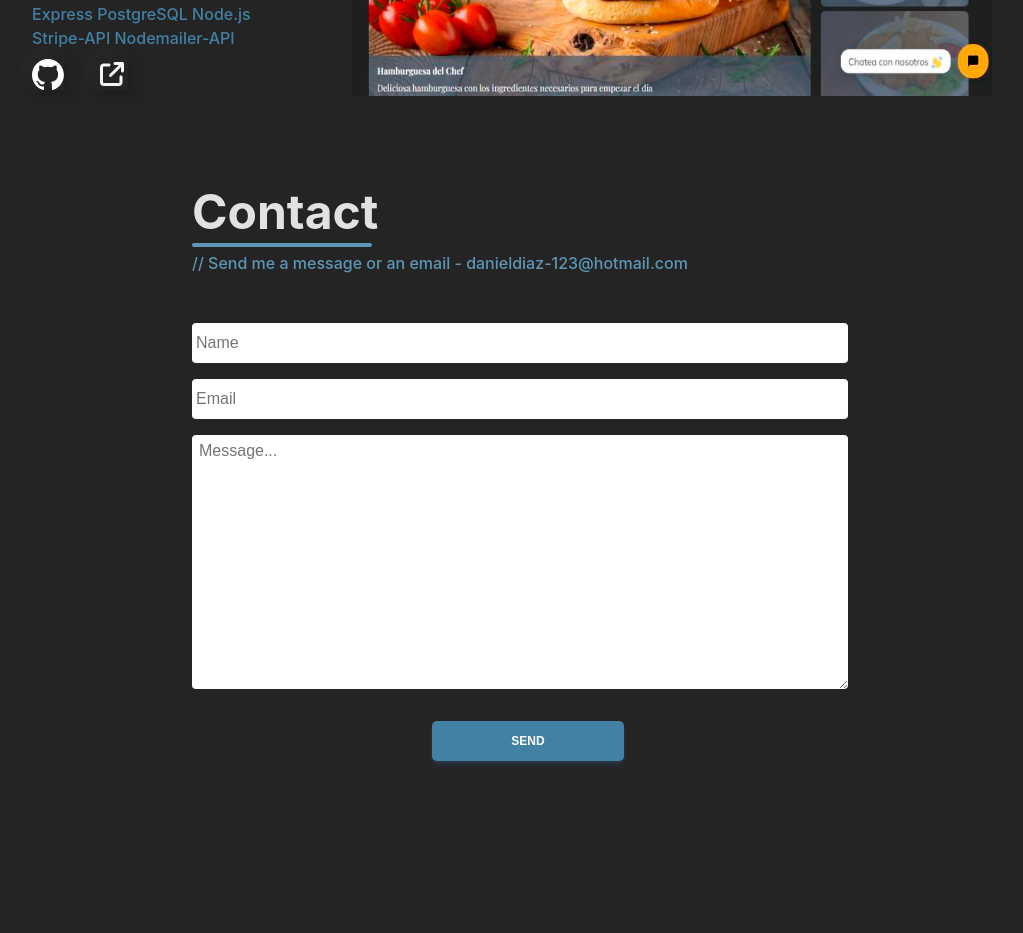
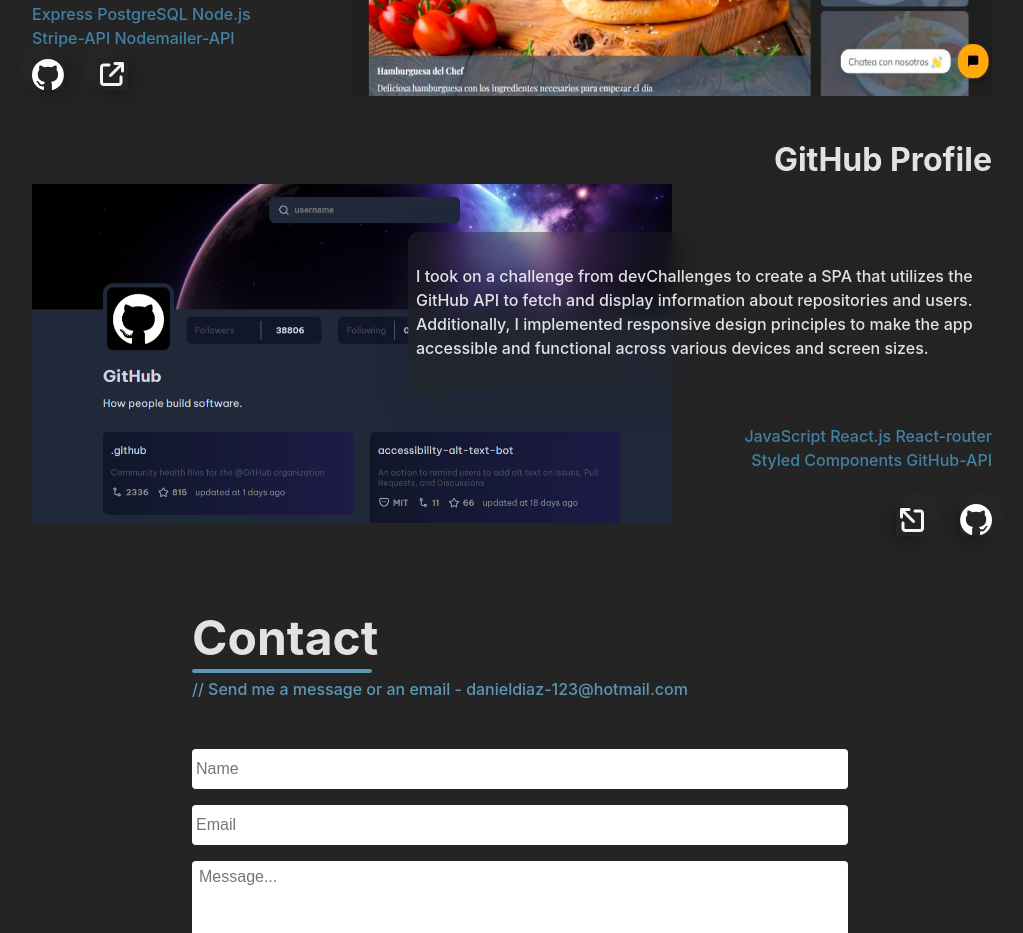
Before and after one commit to DielanZH/portfolio, a React (Vite) app: page / in a window 1280 px wide. Shown: the part 4260-5193 px from the top of the page, without its empty margins (112-1135 px from the left). Before the commit the page ends 5053 px from the top, so only its background shows below. Built offline with nearby package versions, Linux system fonts and the light colour scheme.

Commit message:
Added GitHub Profile project

```diff
--- a/src/components/projects/projects.jsx
+++ b/src/components/projects/projects.jsx
@@ -4,6 +4,7 @@ import PropTypes from 'prop-types'
 import recipeApp from "/recipes.png";
 import componentCorner from "/src/components/projects/images/component-corner.png";
 import instaChef from "/src/components/projects/images/InstaChef.png";
+import gitHubProfile from "/src/components/projects/images/GitHubProfile.png";
 import gitHub from "/src/assets/github-mark/github-mark/github-mark-white.svg";
 import deployLogo from '/src/assets/arrow-up-right-from-square-solid.svg';
 
@@ -137,6 +138,43 @@ function Projects({ translated }) {
 
 
 
+            <h2 className={styles.projectTittle} id={styles.cornerTittle}> GitHub Profile</h2>
+            <div className={styles.Cards} id={styles.corner}>
+
+                <div className={styles.description}>
+
+                    {translated ?
+                        <p>
+                            Acepté un desafío de devChallenges para crear una SPA que utiliza la API de GitHub para obtener y mostrar información sobre repositorios y usuarios. Además, implementé principios de diseño responsive para hacer que la aplicación sea accesible y funcional en varios dispositivos y tamaños de pantalla.
+                        </p>
+
+                        :
+
+                        <p>
+                           I took on a challenge from devChallenges to create a SPA that utilizes the GitHub API to fetch and display information about repositories and users. Additionally, I implemented responsive design principles to make the app accessible and functional across various devices and screen sizes.
+                        </p>
+                    }
+                </div>
+
+                <img src={gitHubProfile} alt="/component-corner.png" />
+
+                <p className={styles.tecnologies}>
+                    JavaScript
+                    React.js
+                    React-router
+                    <br></br>
+                    Styled Components
+                    GitHub-API
+                </p>
+                <Link className={styles.GitHub} to={"https://github.com/DielanZH/GitHub-profile"} target='blank' style={{ backgroundImage: `url(${gitHub})` }}></Link>
+                <Link className={styles.Deploy} to={"https://github-profile-dielanzh.vercel.app"} target='blank' style={{ backgroundImage: `url(${deployLogo})` }}></Link>
+
+            </div>
+
+
+
+
+
 
         </div>
     )
```
Also changed, not shown: src/components/projects/images/GitHubProfile.png (added).
